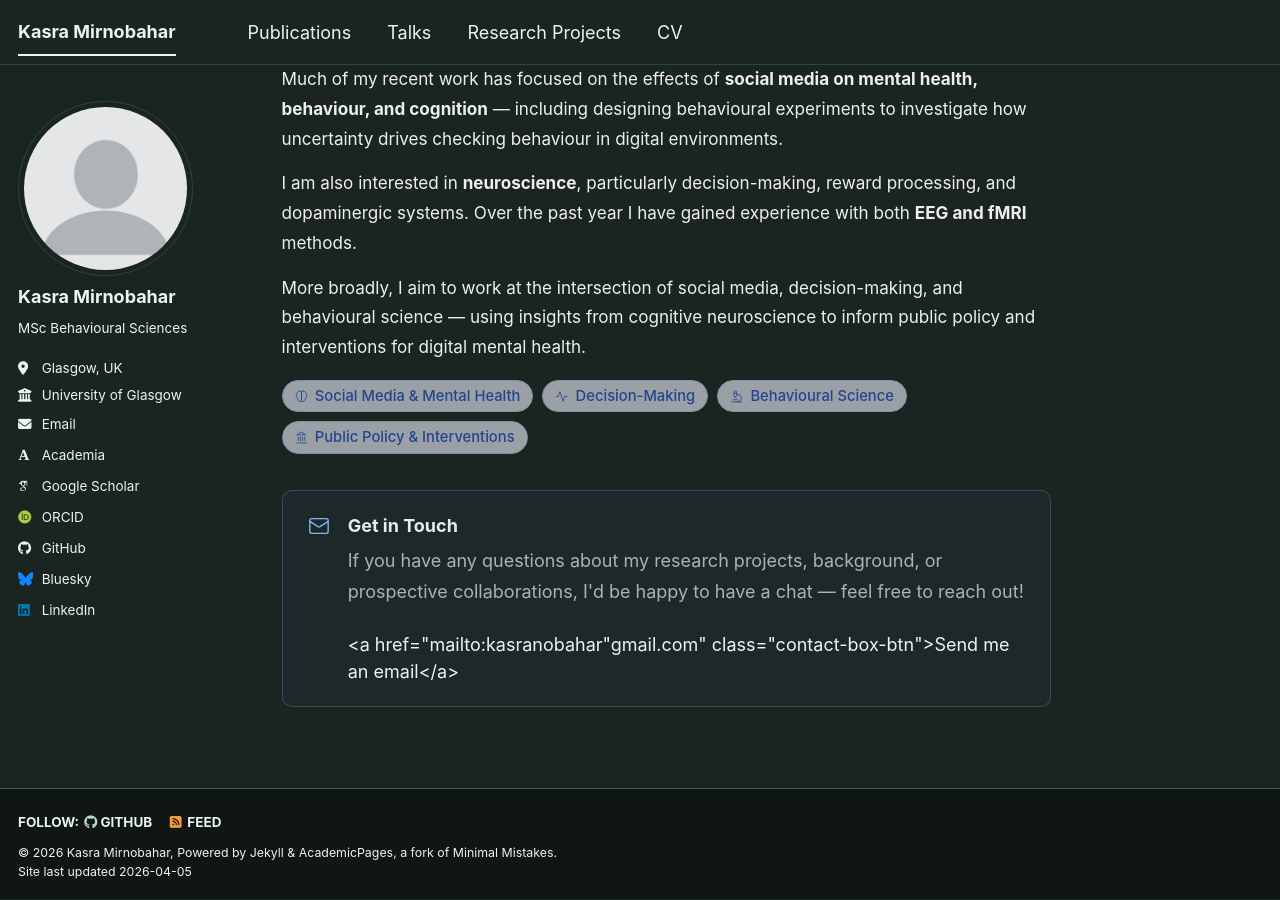
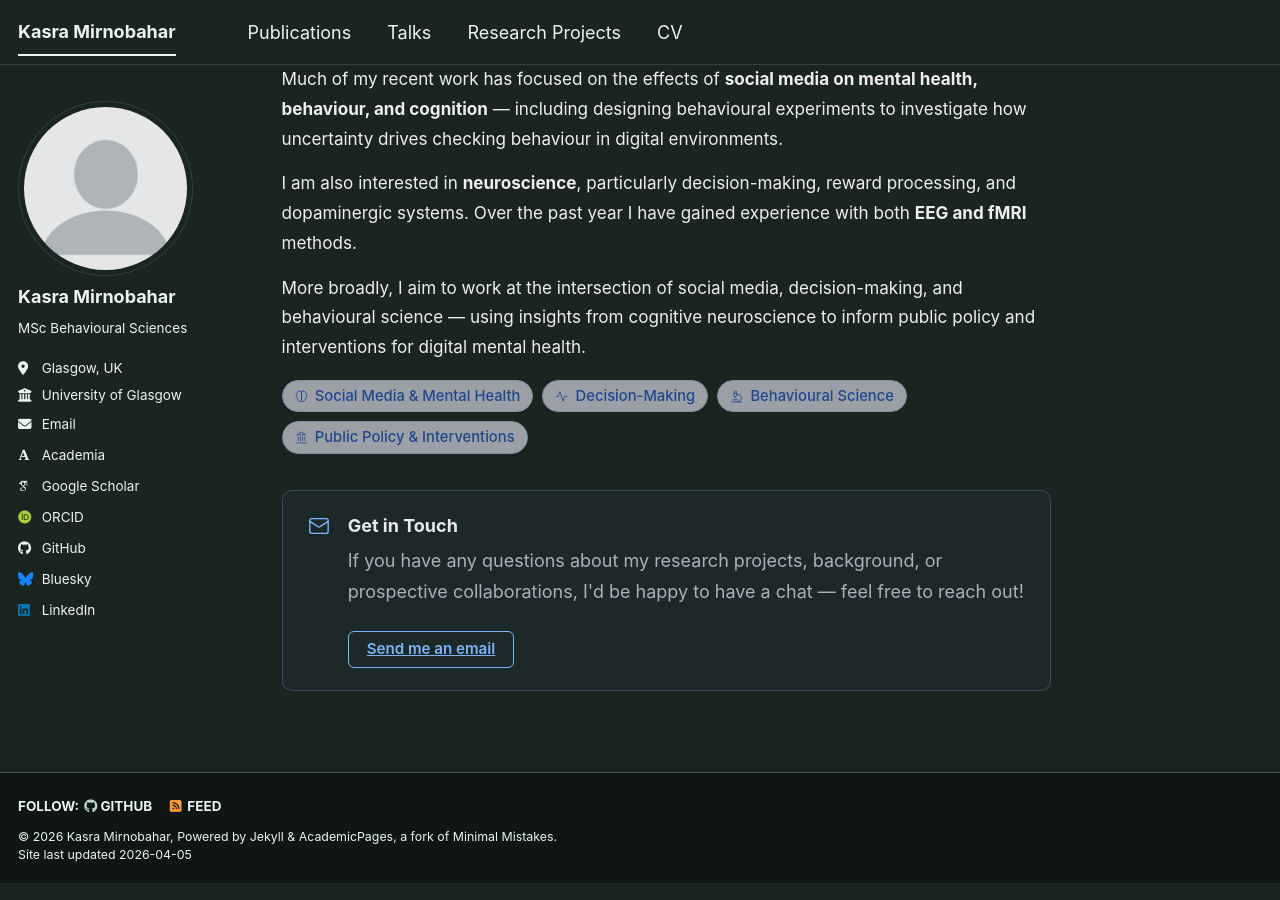
Before and after one commit to KasraMirnobahar/KasraMirnobahar.github.io, a Jekyll site: the page built from _pages/about.md, in a window 1280 px wide and 900 px high, scrolled down 754 px. Built offline with Jekyll 4.4.1, drawn with Linux system fonts in a browser that asks for light colours; some web fonts are replaced; a script bundle is joined from its source files by our own code; library files that are not in the unit come from our copies.

Commit message:
Update about.md

```diff
--- a/_pages/about.md
+++ b/_pages/about.md
@@ -165,7 +165,7 @@ redirect_from:
   <div class="contact-box-content">
     <div class="contact-box-title">Get in Touch</div>
     <p class="contact-box-text">If you have any questions about my research projects, background, or prospective collaborations, I'd be happy to have a chat — feel free to reach out!</p>
-    <a href="mailto:kasranobahar"gmail.com" class="contact-box-btn">Send me an email</a>
+    <a href="mailto:kasranobahar@gmail.com" class="contact-box-btn">Send me an email</a>
   </div>
 </div>
 
```
